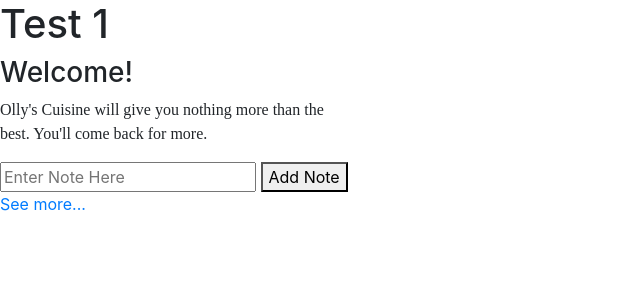
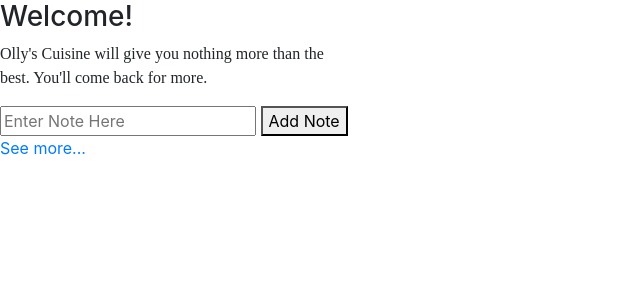
Before and after one commit to GitBot-cmd/pyjav, a Flask app: page / in a window 1280 px wide. Shown: the top 300 px of the page, without its empty margins (0-640 px from the left). Run offline with Flask 2, Linux system fonts and the light colour scheme.

Commit message:
modified

```diff
--- a/remi/templates/layout.html
+++ b/remi/templates/layout.html
@@ -17,7 +17,6 @@
     </style>
   </head>
   <body>
-    <h1>Test 1</h1>
 
     <h3>{% block heading %}{% endblock %}</h3>
 
```
